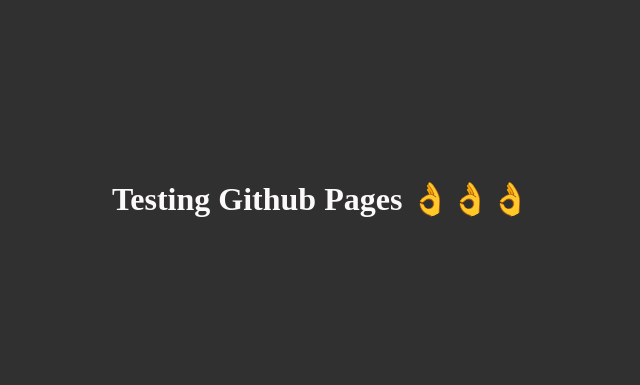
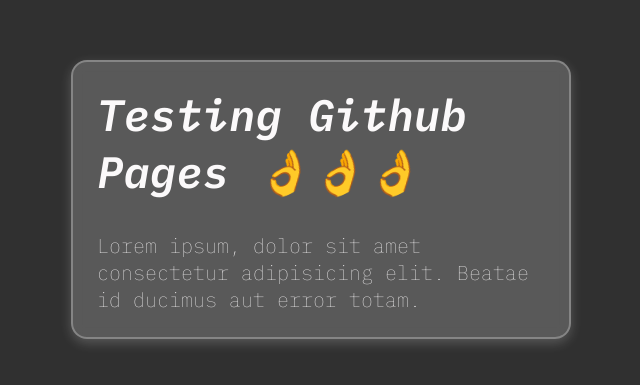
Before and after one commit to saakarg/saakarg.test.io, a plain HTML site: page index.html in a window 1280 px wide. Shown: the part 201-586 px from the top of the page, without its empty margins (319-959 px from the left). Drawn offline with Linux system fonts and the light colour scheme.

Commit message:
Added Fonts, Updated Index.html & Style.css

```diff
--- /dev/null
+++ b/fonts/fonts.css
@@ -0,0 +1,52 @@
+/* font-style: normal */
+
+@font-face {
+  font-family: "IBMPlexMono";
+  src: url("./IBMPlexMono-Thin.woff") format("woff");
+  font-weight: 100;
+  font-style: normal;
+}
+@font-face {
+  font-family: "IBMPlexMono";
+  src: url("./IBMPlexMono-Regular.woff") format("woff");
+  font-weight: normal;
+  font-style: normal;
+}
+@font-face {
+  font-family: "IBMPlexMono";
+  src: url("./IBMPlexMono-SemiBold.woff") format("woff");
+  font-weight: 600;
+  font-style: normal;
+}
+@font-face {
+  font-family: "IBMPlexMono";
+  src: url("./IBMPlexMono-Bold.woff") format("woff");
+  font-weight: bold;
+  font-style: normal;
+}
+
+/* font-style: italic */
+@font-face {
+  font-family: "IBMPlexMono";
+  src: url("./IBMPlexMono-ThinItalic.woff") format("woff");
+  font-weight: 100;
+  font-style: italic;
+}
+@font-face {
+  font-family: "IBMPlexMono";
+  src: url("./IBMPlexMono-Italic.woff") format("woff");
+  font-weight: normal;
+  font-style: italic;
+}
+@font-face {
+  font-family: "IBMPlexMono";
+  src: url("./IBMPlexMono-SemiBoldItalic.woff") format("woff");
+  font-weight: 600;
+  font-style: italic;
+}
+@font-face {
+  font-family: "IBMPlexMono";
+  src: url("./IBMPlexMono-BoldItalic.woff") format("woff");
+  font-weight: 700;
+  font-style: italic;
+}
--- a/index.html
+++ b/index.html
@@ -1,9 +1,16 @@
 <html>
   <head>
+    <link href="./fonts/fonts.css" rel="stylesheet" />
     <link href="./style.css" rel="stylesheet" />
     <title>Testing Github Pages</title>
   </head>
   <body>
-    <h1>Testing Github Pages 👌👌👌</h1>
+    <div>
+      <h1>Testing Github Pages 👌👌👌</h1>
+      <p>
+        Lorem ipsum, dolor sit amet consectetur adipisicing elit. Beatae id
+        ducimus aut error totam.
+      </p>
+    </div>
   </body>
 </html>
--- a/style.css
+++ b/style.css
@@ -6,9 +6,36 @@
 
 body {
   display: flex;
+  flex-direction: column;
   justify-content: center;
   align-items: center;
   height: 100vh;
   background: #303030;
   color: #fbf9fa;
+  font-family: "IBMPlexMono";
+  font-size: 22px;
+  box-sizing: border-box;
+  padding: 1.5rem;
 }
+
+div {
+  max-width: 500px;
+  background: rgba(255, 255, 255, 0.2);
+  backdrop-filter: blur(6px);
+  padding: 1.5rem;
+  border-radius: 1rem;
+  border: 2px solid #fbf9fa46;
+  box-shadow: 0 4px 12px rgba(255, 255, 255, 0.2);
+}
+
+h1 {
+  font-style: italic;
+  font-weight: 600;
+  margin-bottom: 2rem;
+}
+
+p {
+  font-size: 1.25rem;
+  max-width: 700px;
+  font-weight: 100;
+}
```
Also changed, not shown: fonts/IBMPlexMono-Bold.woff (added), fonts/IBMPlexMono-BoldItalic.woff (added), fonts/IBMPlexMono-ExtraLight.woff (added), fonts/IBMPlexMono-ExtraLightItalic.woff (added), fonts/IBMPlexMono-Italic.woff (added), fonts/IBMPlexMono-Light.woff (added), fonts/IBMPlexMono-LightItalic.woff (added), fonts/IBMPlexMono-Medium.woff (added), fonts/IBMPlexMono-MediumItalic.woff (added), fonts/IBMPlexMono-Regular.woff (added), fonts/IBMPlexMono-SemiBold.woff (added), fonts/IBMPlexMono-SemiBoldItalic.woff (added), fonts/IBMPlexMono-Thin.woff (added), fonts/IBMPlexMono-ThinItalic.woff (added).
